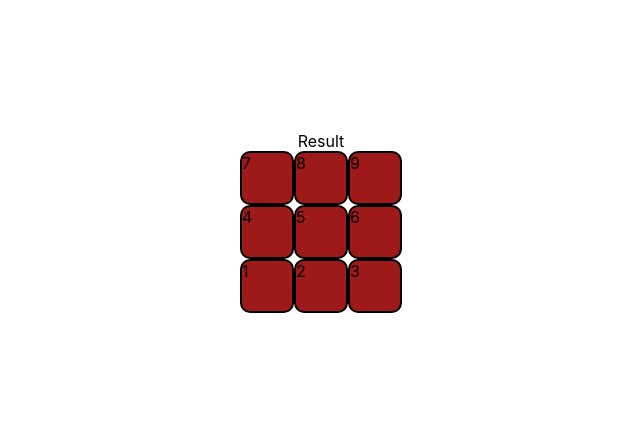
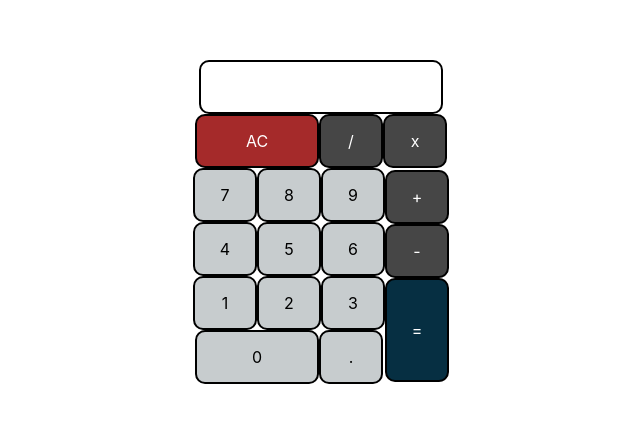
Before and after one commit to omaranBazna/scientific-calculator, a React (Create React App) app: page / in a window 1280 px wide. Shown: the part 178-600 px from the top of the page, without its empty margins (319-959 px from the left). Built offline with nearby package versions, Linux system fonts and the light colour scheme.

Commit message:
styling the calculator

```diff
--- a/public/index.html
+++ b/public/index.html
@@ -24,7 +24,7 @@
       work correctly both with client-side routing and a non-root public URL.
       Learn how to configure a non-root public URL by running `npm run build`.
     -->
-    <title>React App</title>
+    <title>Scientific Calcultor</title>
   </head>
   <body>
     <noscript>You need to enable JavaScript to run this app.</noscript>
--- a/src/App.css
+++ b/src/App.css
@@ -4,26 +4,76 @@
   align-items:center;
   justify-content:center;
   height:100vh;
+  -webkit-user-select: none; /* Safari */
+  -ms-user-select: none; /* IE 10 and IE 11 */
+  user-select: none; /* Standard syntax */
 }
-.Btns{
+.numbers{
 
   display:flex;
   align-items:center;
   justify-content:center;
   flex-direction: column;
 }
-
+.operator1{
+  display:flex;
+  flex-direction: row;
+  align-items: center;
+  justify-content: center;
+}
+.result{
+  width:240px;
+  height:50px;
+  border:2px solid black;
+  background:white;
+  border-radius:10px;
+}
 .button{
-  width:50px;
+  text-align:center;
+  line-height:50px;
+  width:60px;
   height:50px;
-  background:rgb(158, 25, 25);
+  background:rgb(199, 204, 206);
   border:2px solid black;
   outline:white;
   border-radius:10px;
+  color:rgb(0, 0, 0);
+  cursor:pointer;
+
 }
+.button:hover{
+  background:rgb(153, 153, 153);
+}
+.red{
+  background-color: brown;
+  color:white;
+}
+.grey{
+  background-color: rgb(70, 70, 70);
+  color:white;
+}
+.blue{
+  background-color: rgb(6, 47, 66);
+  color:white;
+}
+.wide{
+  width:120px;
+}
+.high{
+  line-height:100px;
+  height:100px;
+}
+
+
 .row{
   display:flex;
   flex-direction: row;
   align-items: center;
   justify-content: center;
 }
+.container{
+  display:flex;
+  flex-direction: row;
+  align-items: center;
+  justify-content: center;
+}
--- a/src/App.js
+++ b/src/App.js
@@ -22,7 +22,17 @@ function App() {
 
       {/*Btn Container */}
      <div className="Btns">
+
+       <div className="operator1">
+        <Button sign="AC" wide={true} red={true} id="seven"/>
+        <Button sign="/" id="divide" grey={true}/>
+        <Button sign="x" id="multiply" grey={true}/>
+
+
+       </div>
+      <div className="container">
        <div className="numbers">
+
          <div className="row">
           <Button sign="7" id="seven"/>
           <Button sign="8" id="eight"/>
@@ -40,6 +50,18 @@ function App() {
           <Button sign="2" id="two"/>
           <Button sign="3" id="three"/>
          </div>
+         <div className="row">
+          <Button sign="0" wide={true} id="zero"/>
+          <Button sign="." id="decimal"/>
+
+         </div>
+      </div>
+      <div className="operator2">
+        <Button sign="+" id="add" grey={true}/>
+        <Button sign="-" id="subtract" grey={true}/>
+        <Button sign="=" high={true} id="seven"  blue={true}/>
+      </div>
+
 
      </div>
      </div>
--- a/src/Components/Button.js
+++ b/src/Components/Button.js
@@ -4,7 +4,7 @@ import React from 'react'
 */
 export default function Button(props){
     return(
-        <div className="button">
+        <div className={["button",props.wide?"wide":"",props.high?"high":"",props.red?"red":"",props.blue?"blue":"",props.grey?"grey":""].join(' ')}>
             {props.sign}
         </div>
     )
--- a/src/Components/Result.js
+++ b/src/Components/Result.js
@@ -1,4 +1,5 @@
 import React from 'react'
+import { useState } from 'react'
 /*
 The Result Component
 
@@ -6,9 +7,12 @@ The Result Component
 
 
 export default function Result(){
+    const [view,setView]=useState("")
+
 return (
-    <div className="result">
-         Result
+
+    <div className="result" id="display" >
+
     </div>
 )
 
```
